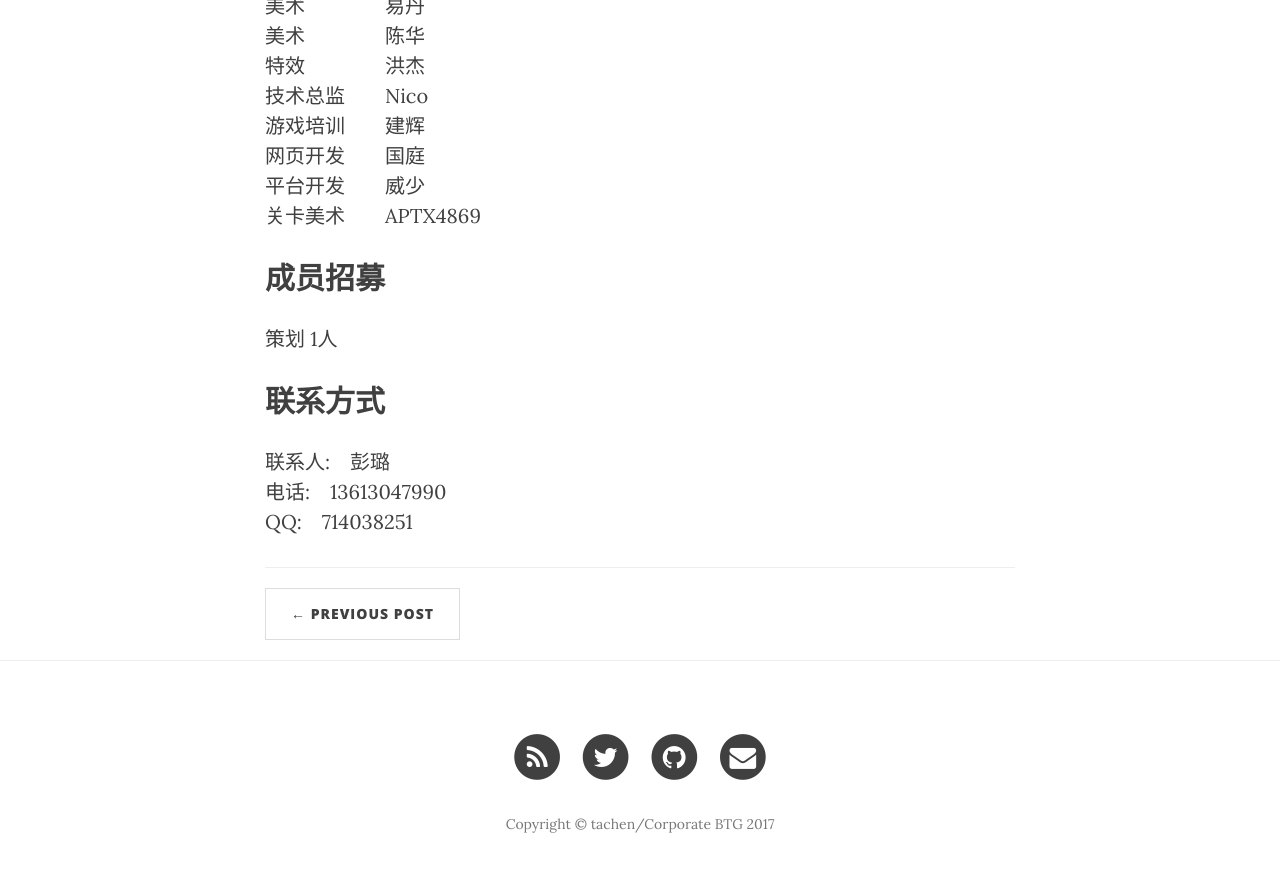
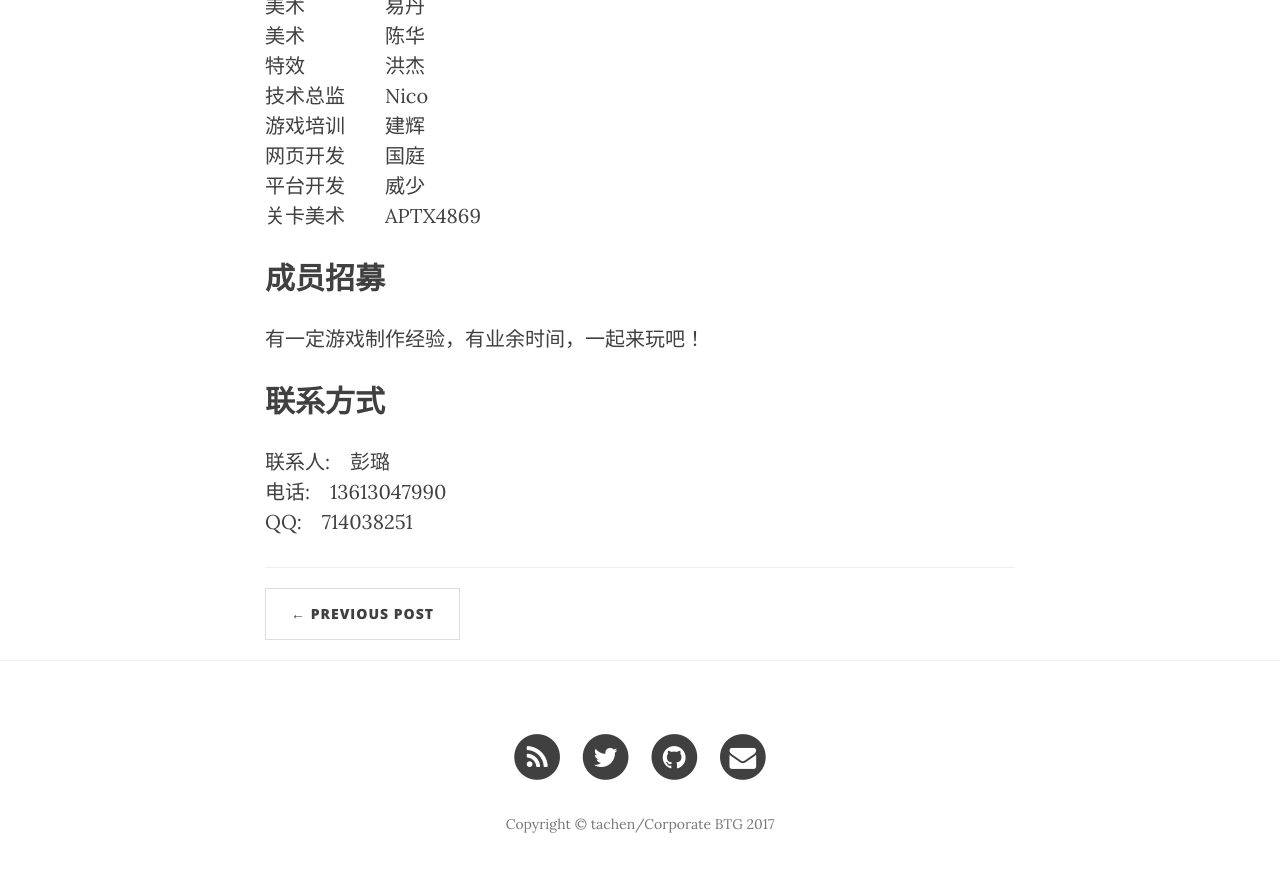
Before and after one commit to tachen/tachen.github.io, a Jekyll site: the page built from _posts/2017-10-13-What is BTG.markdown, in a window 1280 px wide and 900 px high, scrolled down 1923 px. Shown: the top 872 px of the window. Built offline with Jekyll 4.4.1, drawn with Linux system fonts in a browser that asks for light colours; nearby versions of some CDN libraries.

Commit message:
修改招募描述

```diff
--- a/_posts/2017-10-13-What is BTG.markdown
+++ b/_posts/2017-10-13-What is BTG.markdown
@@ -71,7 +71,7 @@ Open Game也是类似的项目，Open意味着项目会是开放的，不仅仅
 
 <h2>成员招募</h2>
 <p>
-策划 1人
+有一定游戏制作经验，有业余时间，一起来玩吧！
 </p>
 
 <h2>联系方式</h2>
```
